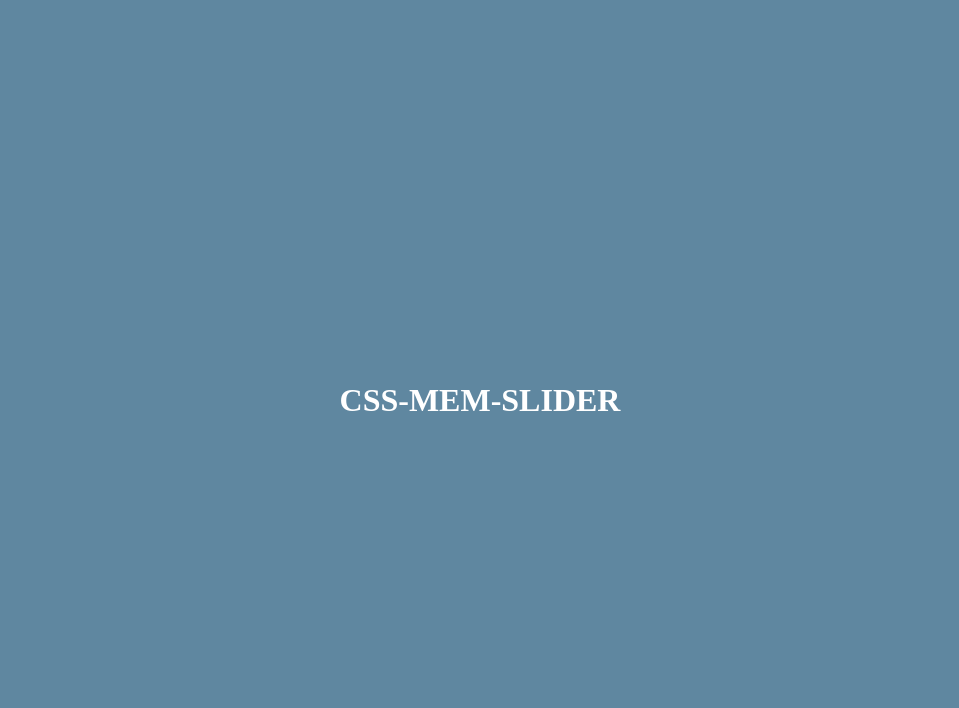
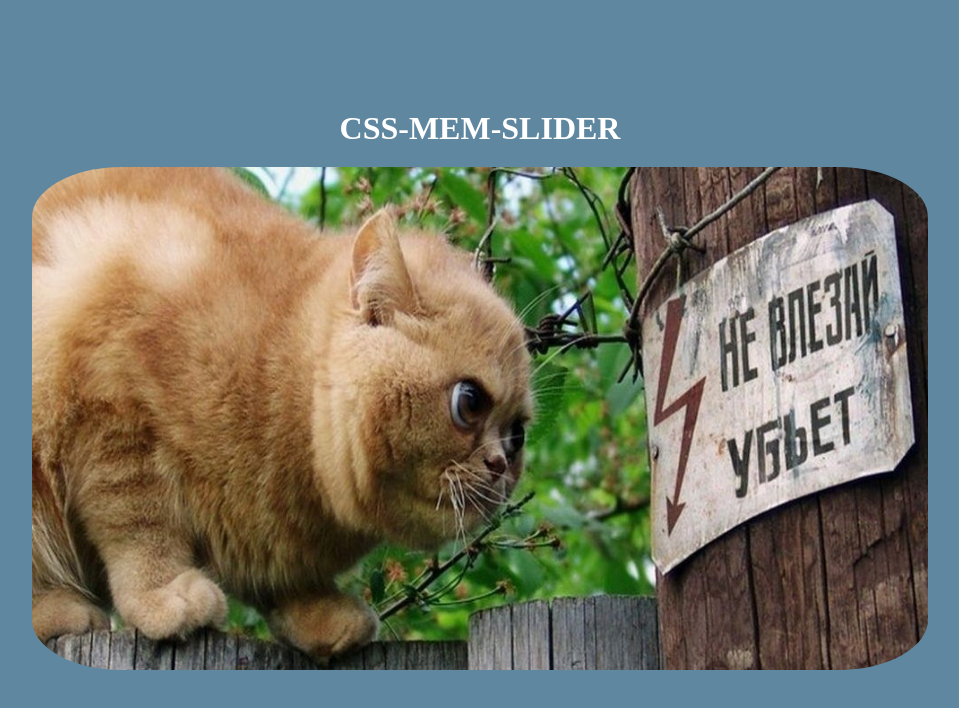
Before and after one commit to idmit/cssMemeSlider, a plain HTML site: page cssMemeSlider/index.html in a window 1280 px wide. Shown: the whole page, without its empty margins (160-1119 px from the left). Drawn offline with Linux system fonts and the light colour scheme.

Commit message:
feat: add slider (Wed, Sep 13, 2023 02:02:26 PM)

```diff
--- a/cssMemeSlider/index.html
+++ b/cssMemeSlider/index.html
@@ -32,6 +32,14 @@
 					<span class="text-slider" id="text-4">Start looking for a job after IT courses</span>
 				</div>
 			</div>
+			<div class="slider">
+				<div class="slider-img">
+					<img src="images/tmb_89887_9289.jpg" alt="sad-cat" class="r1">
+					<img src="images/maxresdefault.jpg" alt="sad-cat" class="r2">
+					<img src="images/960432-grustnyi-kot-stepan-15.jpg" alt="sad-cat" class="r3">
+					<img src="images/1648338875_7-kartinkof-club-p-u-suka-chernii-kot-mem-7.jpg" alt="sad-cat" class="r4">
+				</div>
+			</div>
 		</div>
 	</div>
 
--- a/cssMemeSlider/styles.css
+++ b/cssMemeSlider/styles.css
@@ -48,3 +48,26 @@ body {
 		opacity: 1;
 	}
 }
+
+
+.wrapper-slider {
+	display: flex;
+	flex-wrap: wrap;
+	row-gap: 1.25rem;
+	max-width: 56rem;
+}
+
+.slider {
+	overflow: hidden;
+	order: 1;
+}
+
+.slider-img {
+	display: flex;
+	transition: 0.6s;
+}
+
+.slider-img img {
+	width: 100%;
+	border-radius: 10%;
+}
```
